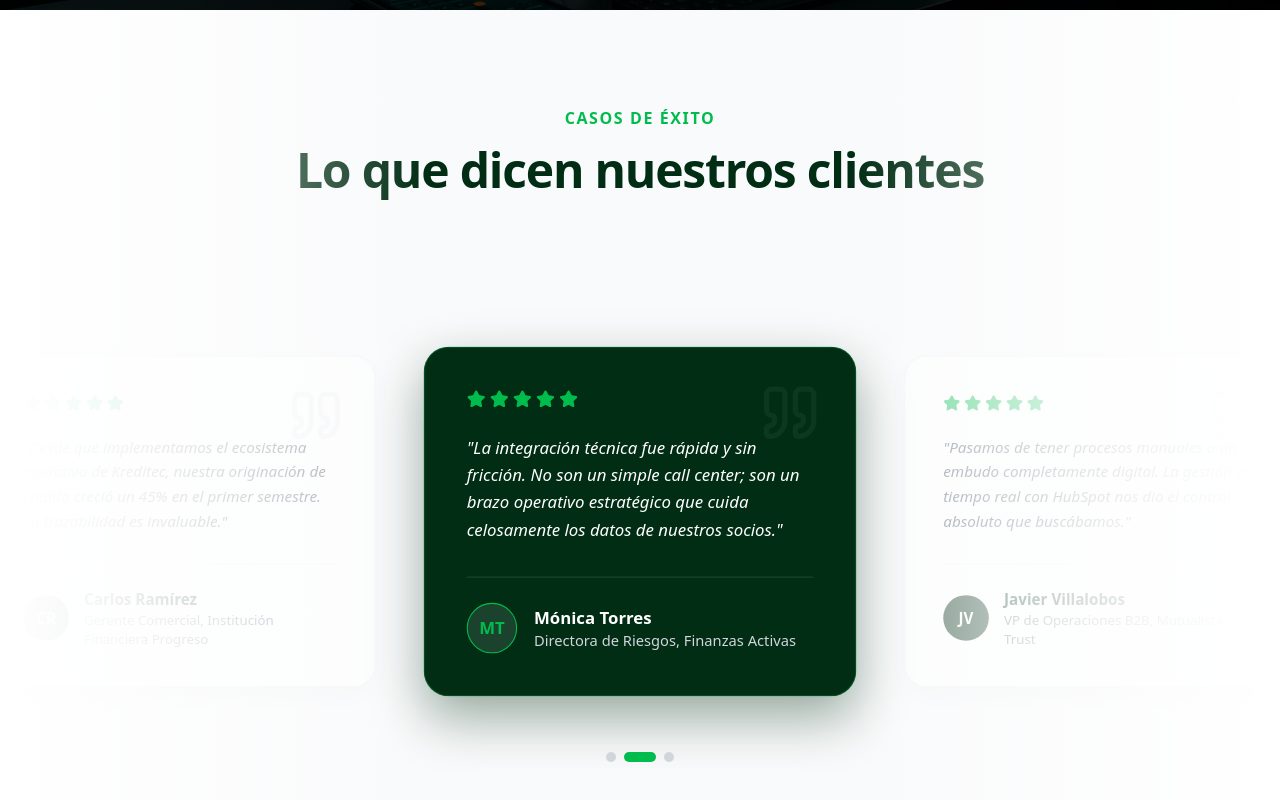
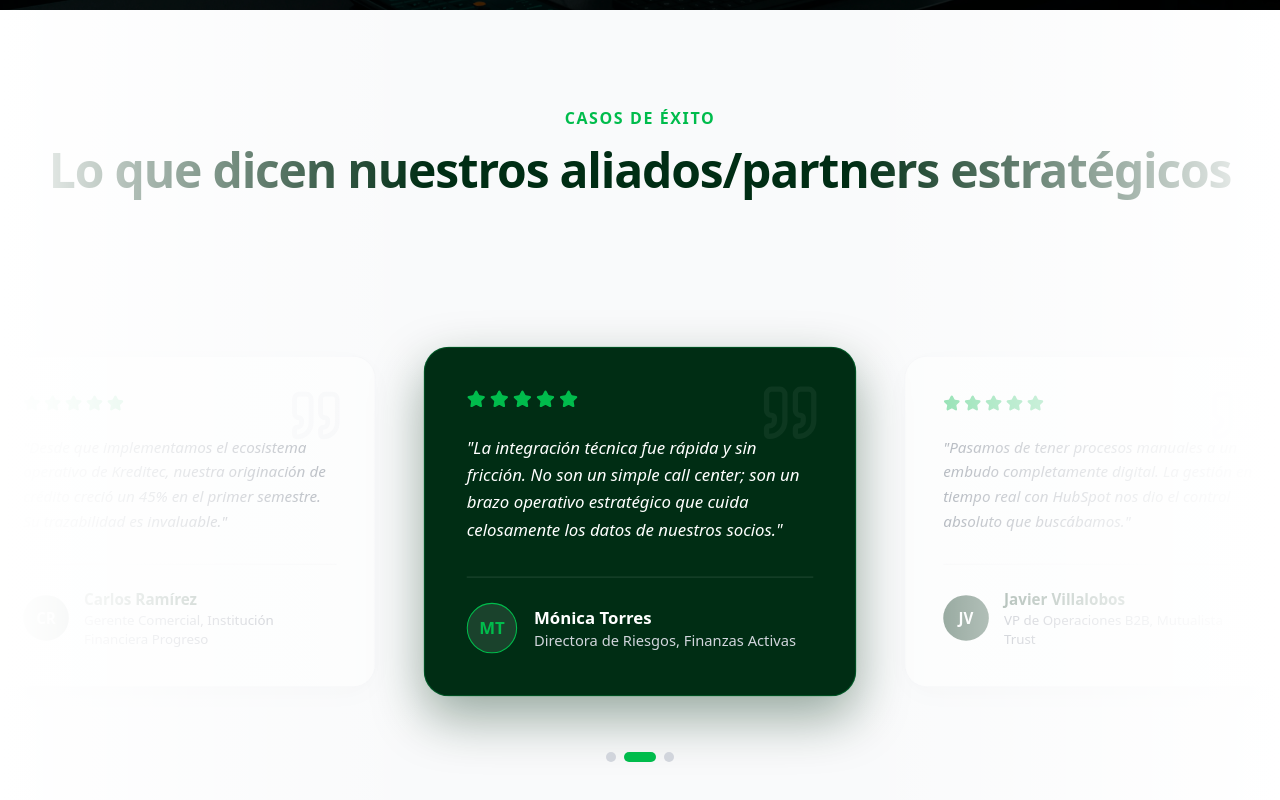
Before and after one commit to eventosprimeai/kreditec, a Next.js app in the folder kreditec-web/: page / in a window 1280 px wide. Shown: the part 6757-7557 px from the top of the page. Built offline with nearby package versions, Linux system fonts and the light colour scheme.

Commit message:
feat: actualizar titulo en casos de exito

```diff
--- a/kreditec-web/src/app/page.tsx
+++ b/kreditec-web/src/app/page.tsx
@@ -451,7 +451,7 @@ export default function Home() {
         <div className="max-w-7xl mx-auto px-4 sm:px-6 lg:px-8 relative z-0">
           <AnimatedSection className="text-center mb-16">
             <h2 className="text-[var(--color-accent)] font-bold tracking-widest uppercase mb-4 text-sm md:text-base">Casos de Éxito</h2>
-            <h3 className="text-4xl md:text-5xl font-extrabold text-[#002d14] tracking-tight">Lo que dicen nuestros clientes</h3>
+            <h3 className="text-4xl md:text-5xl font-extrabold text-[#002d14] tracking-tight">Lo que dicen nuestros aliados/partners estratégicos</h3>
           </AnimatedSection>
 
           <TestimoniosCarousel />
```
